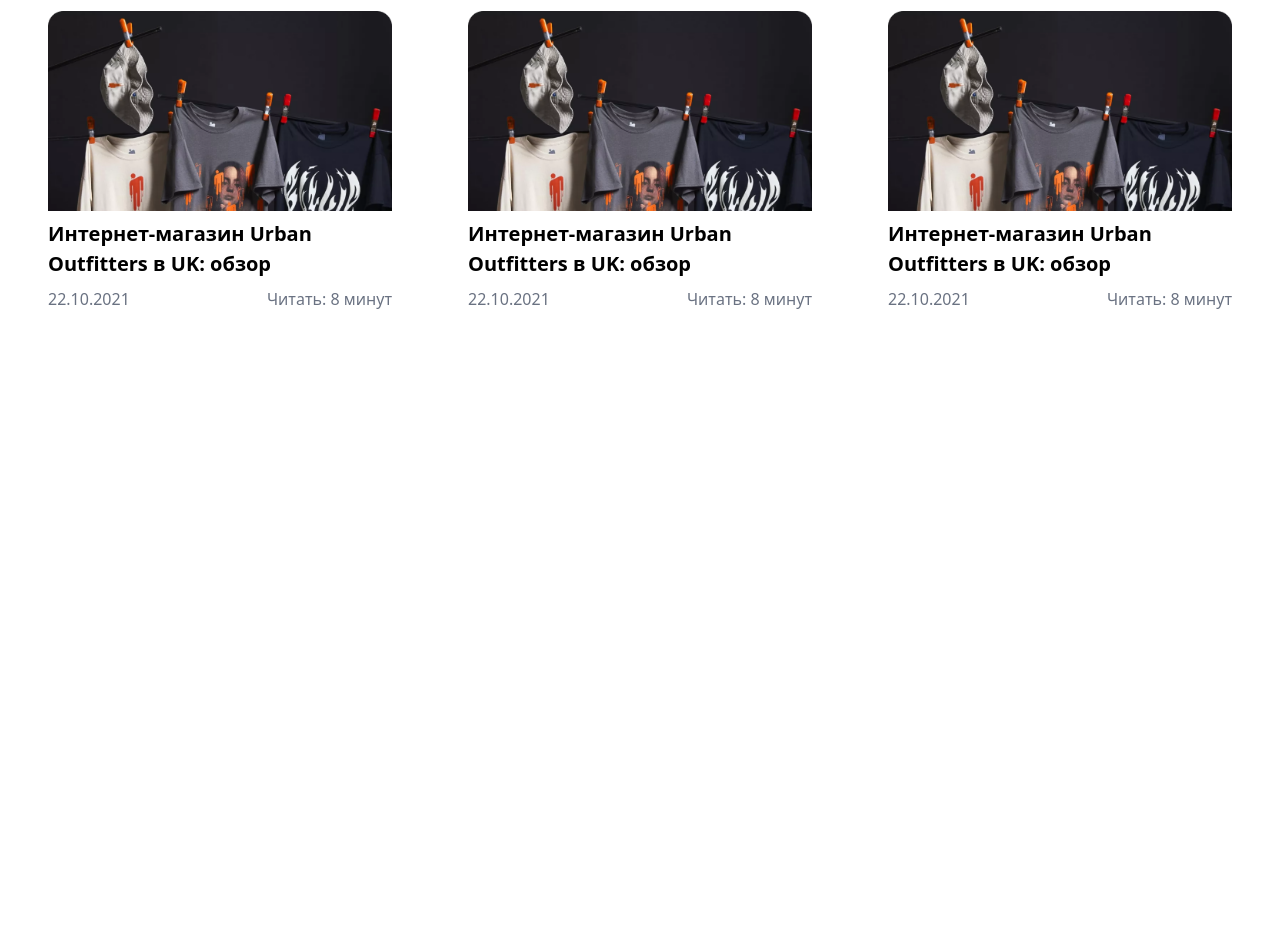
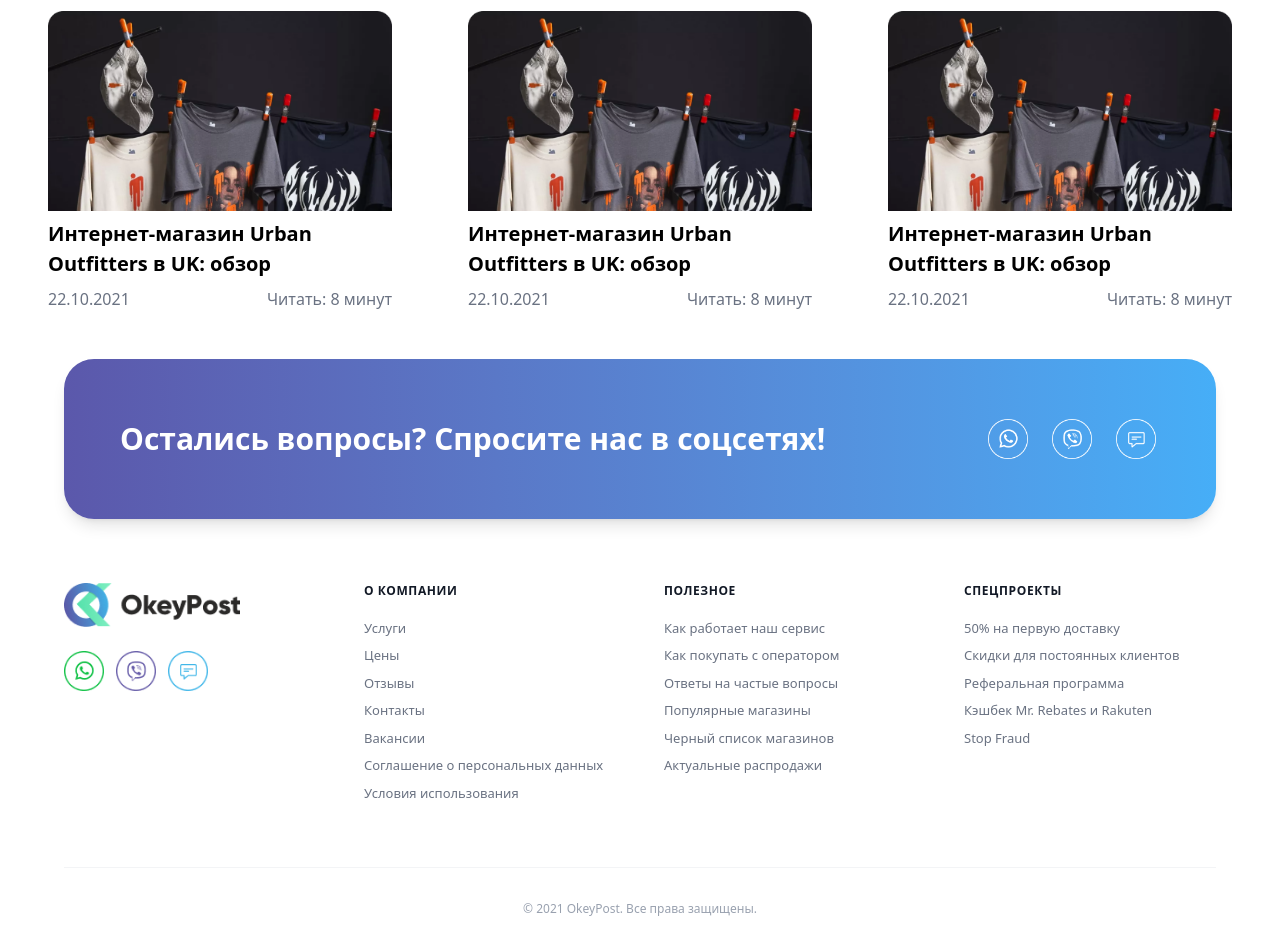
Before and after one commit to dilovar6666/dzweek3.5, a website: page src/index7.html in a window 1280 px wide. Shown: the part 1386-2328 px from the top of the page. Before the commit the page ends 1705 px from the top, so only its background shows below. Drawn offline with Linux system fonts and the light colour scheme; files whose address does not match are found by name.

Commit message:
add footer

```diff
--- a/src/index7.html
+++ b/src/index7.html
@@ -163,7 +163,123 @@
 
 
 
+   <footer class="bg-white pt-10 pb-6 px-6 font-sans">
+      <div class="max-w-[1200px] mx-auto">
 
+         <div
+            class="bg-gradient-to-r from-[#5b58ab] to-[#46aef7] rounded-[30px] p-8 md:p-14 flex flex-col md:flex-row items-center justify-between gap-6 mb-16 shadow-lg">
+            <h3 class="text-white text-2xl md:text-3xl font-bold text-center md:text-left">
+               Остались вопросы? Спросите нас в соцсетях!
+            </h3>
+
+            <div class="flex gap-4">
+               <p href="#" class="w-12 h-12 rounded-full flex items-center justify-center">
+                  <img src="../forimg/Ватсап (1).png" alt="WhatsApp" class="w-10 h-10">
+               </p>
+               <p href="#" class="w-12 h-12 rounded-full  flex items-center justify-center">
+                  <img src="../forimg/Вайбер (1).png" alt="Viber" class="w-10 h-10">
+               </p>
+               <p href="#" class="w-12 h-12 rounded-full  flex items-center justify-center">
+                  <img src="../forimg/Чат (1).png" alt="Chat" class="w-10 h-10">
+               </p>
+            </div>
+         </div>
+
+         <div class="grid grid-cols-1 sm:grid-cols-2 lg:grid-cols-4 gap-12 mb-16">
+
+            <div class="space-y-6">
+               <img src="../forimg/Лого.png" alt="OkeyPost" class="w-44">
+               <div class="flex gap-3">
+                  <p class="w-10 h-10 rounded-full flex items-center justify-center">
+                     <img src="../forimg/Ватсап.png" class="w-10">
+                  </p>
+                  <p class="w-10 h-10 rounded-full flex items-center justify-center">
+                     <img src="../forimg/Вайбер.png" class="w-10">
+                  </p>
+                  <p class="w-10 h-10 rounded-full flex items-center justify-center">
+                     <img src="../forimg/Чат.png" class="w-10">
+                  </p>
+               </div>
+            </div>
+
+            <div>
+               <h4 class="font-bold text-[#121926] mb-5 uppercase text-xs tracking-wider">О компании</h4>
+               <ul class="space-y-2 text-[13px] text-gray-500 font-medium">
+                  <li>
+                     <p>Услуги</p>
+                  </li>
+                  <li>
+                     <p>Цены</p>
+                  </li>
+                  <li>
+                     <p>Отзывы</p>
+                  </li>
+                  <li>
+                     <p>Контакты</p>
+                  </li>
+                  <li>
+                     <p>Вакансии</p>
+                  </li>
+                  <li>
+                     <p>Соглашение о персональных данных</p>
+                  </li>
+                  <li>
+                     <p>Условия использования</p>
+                  </li>
+               </ul>
+            </div>
+
+            <div>
+               <h4 class="font-bold text-[#121926] mb-5 uppercase text-xs tracking-wider">Полезное</h4>
+               <ul class="space-y-2 text-[13px] text-gray-500 font-medium">
+                  <li>
+                     <p>Как работает наш сервис</p>
+                  </li>
+                  <li>
+                     <p>Как покупать с оператором</p>
+                  </li>
+                  <li>
+                     <p>Ответы на частые вопросы</p>
+                  </li>
+                  <li>
+                     <p>Популярные магазины</p>
+                  </li>
+                  <li>
+                     <p>Черный список магазинов</p>
+                  </li>
+                  <li>
+                     <p>Актуальные распродажи</p>
+                  </li>
+               </ul>
+            </div>
+
+            <div>
+               <h4 class="font-bold text-[#121926] mb-5 uppercase text-xs tracking-wider">Спецпроекты</h4>
+               <ul class="space-y-2 text-[13px] text-gray-500 font-medium">
+                  <li>
+                     <p>50% на первую доставку</p>
+                  </li>
+                  <li>
+                     <p>Скидки для постоянных клиентов</p>
+                  </li>
+                  <li>
+                     <p>Реферальная программа</p>
+                  </li>
+                  <li>
+                     <p>Кэшбек Mr. Rebates и Rakuten</p>
+                  </li>
+                  <li>
+                     <p>Stop Fraud</p>
+                  </li>
+               </ul>
+            </div>
+         </div>
+
+         <div class="border-t border-gray-100 pt-8 text-center">
+            <p class="text-[12px] text-gray-400">© 2021 OkeyPost. Все права защищены.</p>
+         </div>
+      </div>
+   </footer>
 
 
 
```
